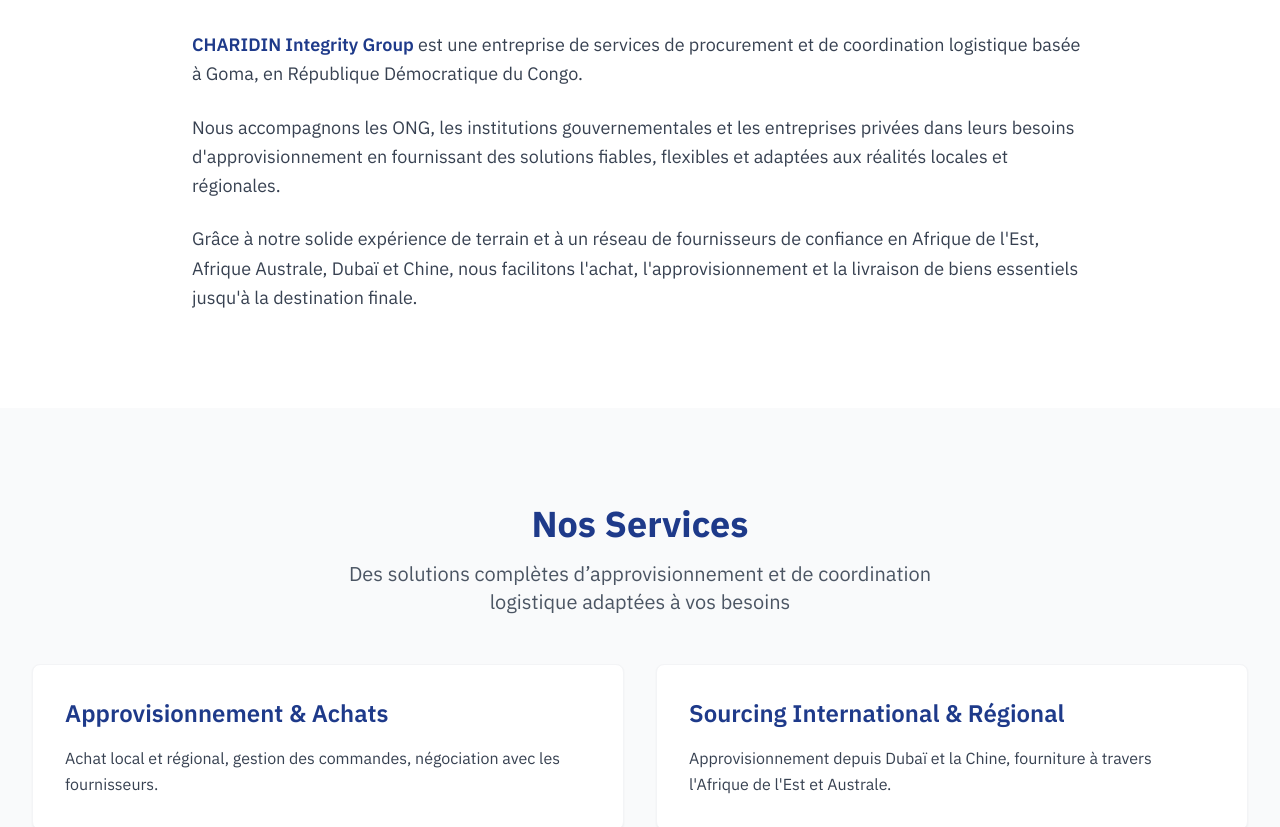
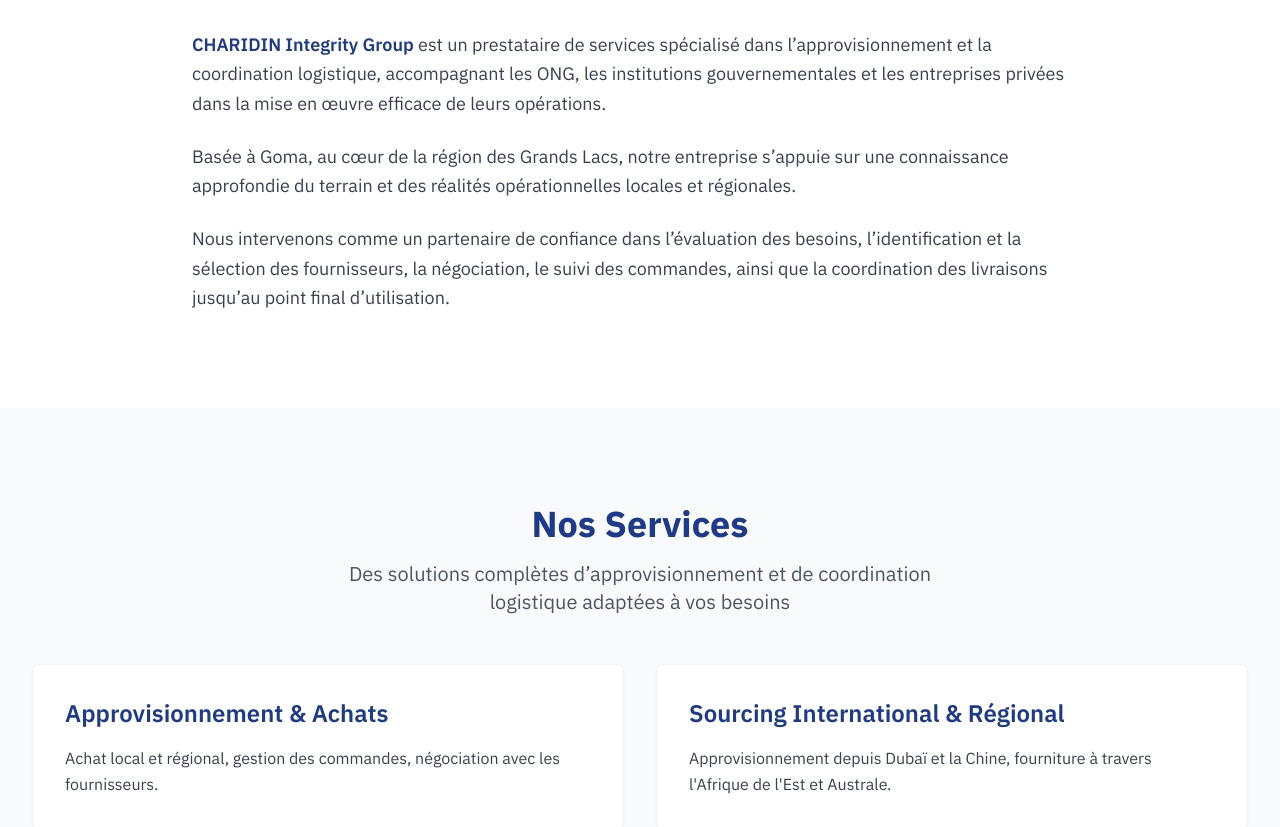
Before and after one commit to KitwanaSh/charidin, a React (Vite) app: page / in a window 1280 px wide. Shown: the part 898-1725 px from the top of the page. Built offline with nearby package versions, Linux system fonts and the light colour scheme.

Commit message:
Feat: Update the about intro

```diff
--- a/src/components/sections/Introduction.jsx
+++ b/src/components/sections/Introduction.jsx
@@ -10,15 +10,15 @@
 
         <div className="space-y-6 text-lg text-gray-700 leading-relaxed">
           <p>
-            <span className="font-semibold text-primary">CHARIDIN Integrity Group</span> est une entreprise de services de procurement et de coordination logistique basée à Goma, en République Démocratique du Congo.
+            <span className="font-semibold text-primary">CHARIDIN Integrity Group</span> est un prestataire de services spécialisé dans l’approvisionnement et la coordination logistique, accompagnant les ONG, les institutions gouvernementales et les entreprises privées dans la mise en œuvre efficace de leurs opérations.
           </p>
 
           <p>
-            Nous accompagnons les ONG, les institutions gouvernementales et les entreprises privées dans leurs besoins d'approvisionnement en fournissant des solutions fiables, flexibles et adaptées aux réalités locales et régionales.
+          Basée à Goma, au cœur de la région des Grands Lacs, notre entreprise s’appuie sur une connaissance approfondie du terrain et des réalités opérationnelles locales et régionales.
           </p>
 
           <p>
-            Grâce à notre solide expérience de terrain et à un réseau de fournisseurs de confiance en Afrique de l'Est, Afrique Australe, Dubaï et Chine, nous facilitons l'achat, l'approvisionnement et la livraison de biens essentiels jusqu'à la destination finale.
+          Nous intervenons comme un partenaire de confiance dans l’évaluation des besoins, l’identification et la sélection des fournisseurs, la négociation, le suivi des commandes, ainsi que la coordination des livraisons jusqu’au point final d’utilisation.
           </p>
         </div>
       </div>
```
